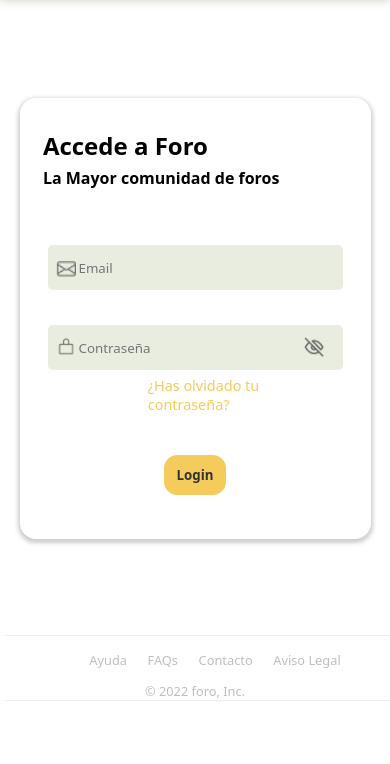
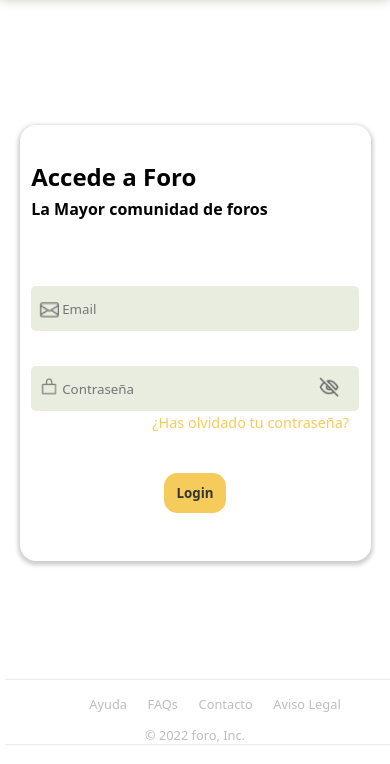
Before and after one commit to rauledutorres/Proyecto-2-Foros, a PHP site: page /login.php in a window 390 px wide. Shown: the part 80-844 px from the top of the page. Run offline with PHP 8.4, Linux system fonts and the light colour scheme; data comes from the database, SQL or seed files in the repository; some libraries are stand-ins or nearby versions.

Commit message:
Resueltos fallos responsive login y añadida funcion que elimina clase cuando visitas un post

```diff
--- a/css/header.css
+++ b/css/header.css
@@ -21,6 +21,8 @@ body {
     width: 100%;
     min-height: 100vh;
 }
+
+
 
 
 header {
--- a/css/hilo.css
+++ b/css/hilo.css
@@ -285,3 +285,7 @@ h4{
     }
 
 }
+
+.bord  {
+    border: solid 2px var(--btn);
+}
--- a/css/login.css
+++ b/css/login.css
@@ -1,3 +1,8 @@
+main{
+    width: 100%;
+    height: calc(100vh - 170px);
+}
+
 .header_cont {
     max-width: 275px;
     width: 100%;
@@ -46,7 +51,8 @@ main .login {
     display: flex;
     justify-content: space-evenly;
     margin-block: 1.5%;
-    height: 74vh;
+    height: 100%;
+    align-items: center;
 }
 
 .cont_form .title_log {
@@ -81,7 +87,8 @@ main .login {
 }
 
 .caja .log {
-    padding: 3% 6%;
+    padding-block: 4%;
+    padding-inline: 3%;
     margin-left: 25px;
     box-shadow: 0px 2px 4px 2px rgb(0 0 0 / 20%);
     border-radius: 1em;
@@ -90,7 +97,8 @@ main .login {
 
 .caja .reg {
     width: 30%;
-    padding: 3% 6%;
+    padding-block: 4%;
+    padding-inline: 3%;
     margin-left: 25px;
     box-shadow: 0px 2px 4px 2px rgb(0 0 0 / 20%);
     border-radius: 1em;
@@ -102,11 +110,15 @@ form {
     flex-direction: column;
     align-items: center;
     position: relative;
-    margin: 0 auto;
+    width: 100%;
+}
+
+.inputContainer{
+    width: 100%;
 }
 
 form input {
-    width: 295px;
+    width: 100%;
     height: 45px;
     padding-left: 31px;
     border-radius: 5px;
@@ -205,17 +217,18 @@ form .img_reg_vitxt {
 }
 
 form .img_reg_vipass {
-    left: 16.5rem;
+
+    left: 88%;
     top: 8.3rem;
 }
 
 form .img_log_vitxt {
-    left: 16rem;
+    left: 88%;
     top: 5.8rem;
 }
 
 form .img_log_vipass {
-    left: 16rem;
+    left: 88%;
     top: 5.7rem;
 }
 
@@ -236,6 +249,7 @@ form .img_reg_pass1 {
 }
 
 .cont_img img {
+    width: 100%;
     height: 100%;
     display: block;
     margin: auto;
--- a/login.php
+++ b/login.php
@@ -22,6 +22,7 @@ if (isset($_POST['login'])) {
                     if ($password == $row['user_cont']) {
                         $_SESSION['id'] = $id;
                         $_SESSION['signed_in'] = true;
+                        $_SESSION['date'] = mysqli_fetch_assoc(mysqli_query($connect, "SELECT user_time FROM usuarios WHERE `user_id`='$id'"));
                         $acceso = date("Y-m-d H:i:s");
                         $int = mysqli_query($connect, "UPDATE `usuarios` SET `user_time`='$acceso' WHERE `user_id`='$id';");
                         header('Location: index.php');
@@ -53,14 +54,16 @@ if (isset($_POST['login'])) {
         <form method="post" action="#">
             <label class="img_group img_log_email"><img src="img/icon_input_nom.png" alt=""></label>
             <input class="inp_log" type="text" name="email" placeholder="Email" required />
+            <div class="inputContainer">
                 <label class="img_group img_log_pass"><img src="img/icon_input_pass.png" alt=""></label>
                 <label class="img_group img_log_vitxt pass"><img src="img/vector_eye.png" alt=""></label>
                 <label class="img_group img_log_vipass"><img src="img/icon_input_pass_text.png" alt=""></label>
                 <input id="log_pass" class="inp_log" type="password" name="pass" placeholder="Contraseña" required />
+            </div>
             <a class="form_te" href="">¿Has olvidado tu contraseña?</a>
             <button class="button btn_log" type="submit" name="login">Login</button>
         </form>
-        <p id="message"><?php echo $message?? "" ?></p>
+        <p id="message"><?php echo $message ?? "" ?></p>
     </div>
     <div class="cont_img">
         <img class="img" src="img/web/login.svg" alt="">
@@ -82,12 +85,16 @@ if (isset($_POST['login'])) {
             <label class="img_group img_reg_email"><img src="img/icon_input_nom.png" alt=""></label>
             <input class="inp_reg" type="text" name="email" placeholder="Email" required>
             <label class="img_group img_reg_pass"><img src="img/icon_input_pass.png" alt=""></label>
+            <div class="inputContainer">
                 <label class="img_group img_reg_vitxt pass"><img src="img/vector_eye.png" alt=""></label>
                 <label class="img_group img_reg_vipass"><img src="img/icon_input_pass_text.png" alt=""></label>
                 <input id="pass" class="inp_reg input_pass" type="password" name="pass" placeholder="Contraseña">
+            </div>
+            <div class="inputContainer">
                 <label class="img_group img_reg_pass1"><img src="img/icon_input_pass.png" alt=""></label>
-            <label class="img_group img_reg_vitxt pass iconSecondPass" id="iconSecondPassTxt"><img src="img/vector_eye.png" alt=""></label>
-            <label class="img_group img_reg_vipass iconSecondPass" id="iconSecondPass"><img src="img/icon_input_pass_text.png" alt=""></label>
+                <label for="valid_pass" class="img_group img_reg_vitxt pass iconSecondPass" id="iconSecondPassTxt"><img src="img/vector_eye.png" alt=""></label>
+                <label for="valid_pass" class="img_group img_reg_vipass iconSecondPass" id="iconSecondPass"><img src="img/icon_input_pass_text.png" alt=""></label>
+            </div>
             <input id="valid_pass" class="inp_reg" type="password" name="valid_pass" placeholder="Repite tu Contraseña">
             <button class=" button btn_reg" type="submit" name="registrar" id="registerButton">Registrate</button>
             <span>¿Ya tienes Cuenta? <a class="form_et" href="">Inicia Sesion</a></span>
```
Also changed, not shown: categoria.php (+13 -5 lines), hilo.php (+6 -2 lines), js/postVisitControl.js (added, +29 -0 lines). Lines whose indentation alone changed are shown as unchanged.
